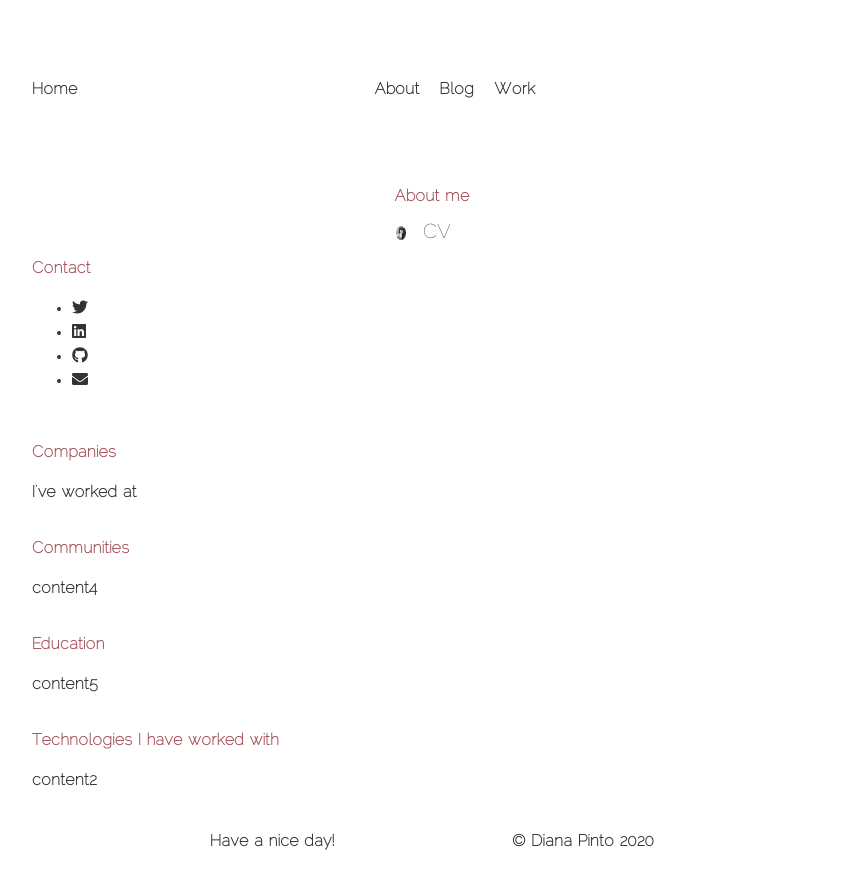
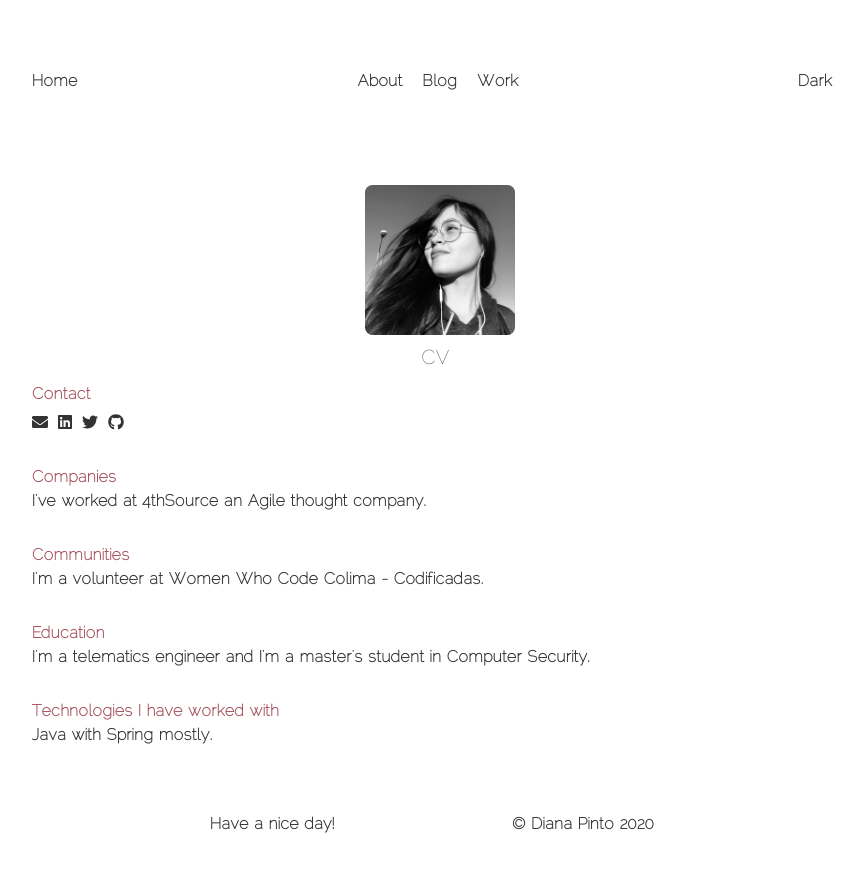
Before and after one commit to apokochito/Apokochito.github.io, a React (Create React App) app: page /about in a window 1280 px wide. Shown: the whole page, without its empty margins (208-1071 px from the left). Built offline with nearby package versions, Linux system fonts and the light colour scheme.

Commit message:
Back to note component

```diff
--- a/src/assets/css/App.css
+++ b/src/assets/css/App.css
@@ -6,11 +6,24 @@
 .box-presentation {
   grid-area: presentation;
   align-self: center;
+  margin-bottom: 60px;
 }
 
 .box-footer {
   grid-area: footer;
   align-self: flex-end;
+}
+
+li {
+  float: left;
+  padding: 5px 10px 0 0;
+}
+
+ul {
+  list-style-type: none;
+  margin: 0;
+  padding: 0;
+  overflow: hidden;
 }
 
 .wrapper {
@@ -25,21 +38,3 @@
   grid-gap: 5px;
   height: 100vh;
 }
-
-/*
-
-#profile p {
-  margin: 0;
-}
-
-ul {
-  list-style: none;
-  display: flex;
-  flex-direction: row;
-  margin: 0;
-  padding: 0;
-}
-li {
-  padding: 0 10px 0 0;
-}
-*/
--- a/src/assets/css/Intro.css
+++ b/src/assets/css/Intro.css
@@ -1,45 +1,15 @@
-#profile {
-  text-align: -webkit-center;
+.profile {
+  display: grid;
+  justify-content: center;
 }
 
 img {
-  width: 10px;
-  border-radius: 100%;
-  opacity: 1;
-}
-/*img {
-  width: 95px;
-  margin-top: 20px;
-  border-radius: 100%;
-  opacity: 1;
-}
-
-#cv {
-  padding: 0.5% 5% 3% 0%;
-}
-
-#photoAndCV {
-  display: flex;
-  flex-direction: column;
-}
-
-
-
-#firstArticle {
-  padding-top: 10%;
+  border-radius: 5%;
+  width: 150px;
+  margin-left: 15px;
 }
 
 button {
-  padding: 0rem 0rem;
+  width: 55px;
+  justify-self: center;
 }
-
-.btn-lg {
-  padding: 1.25rem 0 0 0;
-  font-weight: 600;
-  text-align: center;
-  font-size: medium;
-  color: #333;
-  border: 0;
-  width: fit-content;
-}
-*/
--- a/src/assets/css/NormalNote.css
+++ /dev/null
@@ -1,6 +0,0 @@
-#notesArticle div {
-  padding-top: 2%;
-}
-#notesArticle {
-  padding-bottom: 4%;
-}
--- /dev/null
+++ b/src/assets/css/Note.css
@@ -0,0 +1,4 @@
+.notes {
+  display: grid;
+  grid-gap: 30px;
+}
--- a/src/components/App.js
+++ b/src/components/App.js
@@ -1,7 +1,6 @@
 import React from "react";
 import "./../assets/css/App.css";
 import Nav from "./Nav";
-import Note from "./NormalNote";
 import Footer from "./Footer";
 import Intro from "./Intro";
 import Main from "./Main";
@@ -15,7 +14,7 @@ import {
   faLinkedin,
   faTwitter,
 } from "@fortawesome/free-brands-svg-icons";
-import NormalNote from "./NormalNote";
+import Note from "./Note";
 
 function App() {
   const IconLinks = ({ href, icon }) => (
@@ -28,33 +27,35 @@ function App() {
   const contact = (
     <React.Fragment>
       <ul>
-        <IconLinks href="https://twitter.com/apokochito" icon={faTwitter} />
+        <IconLinks href="mailto:diana.apolinar@hotmail.com" icon={faEnvelope} />
         <IconLinks
           href="https://www.linkedin.com/in/dianaepinto/"
           icon={faLinkedin}
         />
+        <IconLinks href="https://twitter.com/apokochito" icon={faTwitter} />
         <IconLinks href="https://github.com/apokochito" icon={faGithub} />
-        <IconLinks href="mailto:diana.apolinar@hotmail.com" icon={faEnvelope} />
       </ul>
     </React.Fragment>
   );
-
-  const btnClick = (href) => (
-    <p>
-      <a href={href}></a>
-    </p>
-  );
-  const links = [
-    { link: "https://agilethought.com/" },
-    { link: "" },
-    { link: "" },
-  ];
   const notes = [
     { title: "Contact", content: contact },
-    { title: "Companies", content: "I've worked at" },
-    { title: "Communities", content: "content4" },
-    { title: "Education", content: "content5" },
-    { title: "Technologies I have worked with", content: "content2" },
+    {
+      title: "Companies",
+      content: "I've worked at 4thSource an Agile thought company.",
+    },
+    {
+      title: "Communities",
+      content: "I'm a volunteer at Women Who Code Colima - Codificadas.",
+    },
+    {
+      title: "Education",
+      content:
+        "I'm a telematics engineer and I'm a master's student in Computer Security.",
+    },
+    {
+      title: "Technologies I have worked with",
+      content: "Java with Spring mostly.",
+    },
   ];
   return (
     <div className="wrapper">
@@ -68,9 +69,11 @@ function App() {
           </Route>
           <Route path="/about">
             <Intro />
-            {notes.map((note, i) => (
-              <NormalNote title={note.title} key={i} content={note.content} />
-            ))}
+            <div className="notes">
+              {notes.map((note, i) => (
+                <Note title={note.title} key={i} content={note.content} />
+              ))}
+            </div>
           </Route>
           <Route path="/blog">
             <Blog />
--- a/src/components/Intro.js
+++ b/src/components/Intro.js
@@ -9,14 +9,11 @@ class Intro extends Component {
   }
   render() {
     return (
-      <div id="profile">
-        <article id="firstArticle">
-          <span>About me</span>
-        </article>
-        <div id="photoAndCV">
+      <div>
+        <div className="profile">
           <img
             src={require("./../assets/images/profile2.jpeg")}
-            alt="profile"
+            alt="Profile Picture"
           />
           <Button
             variant="outline-link"
--- a/src/components/Nav.js
+++ b/src/components/Nav.js
@@ -27,6 +27,7 @@ class Nav extends Component {
           </nav>
         </div>
         <div id="background-mode">
+          <p>Dark</p>
           {/*<button>Toggle dark mode {dark()}</button>*/}
         </div>
       </div>
--- a/src/components/NormalNote.js
+++ b/src/components/Note.js
@@ -1,11 +1,11 @@
 import React, { Component } from "react";
-import "./../assets/css/NormalNote.css";
-class NormalNote extends Component {
+import "./../assets/css/Note.css";
+class Note extends Component {
   render() {
     const note = this.props;
     return (
       <React.Fragment>
-        <article id="notesArticle">
+        <article id="note">
           <span>{note.title}</span>
           <div>{note.content}</div>
         </article>
@@ -13,4 +13,4 @@ class NormalNote extends Component {
     );
   }
 }
-export default NormalNote;
+export default Note;
```
Also changed, not shown: src/assets/images/profile2.jpeg.
